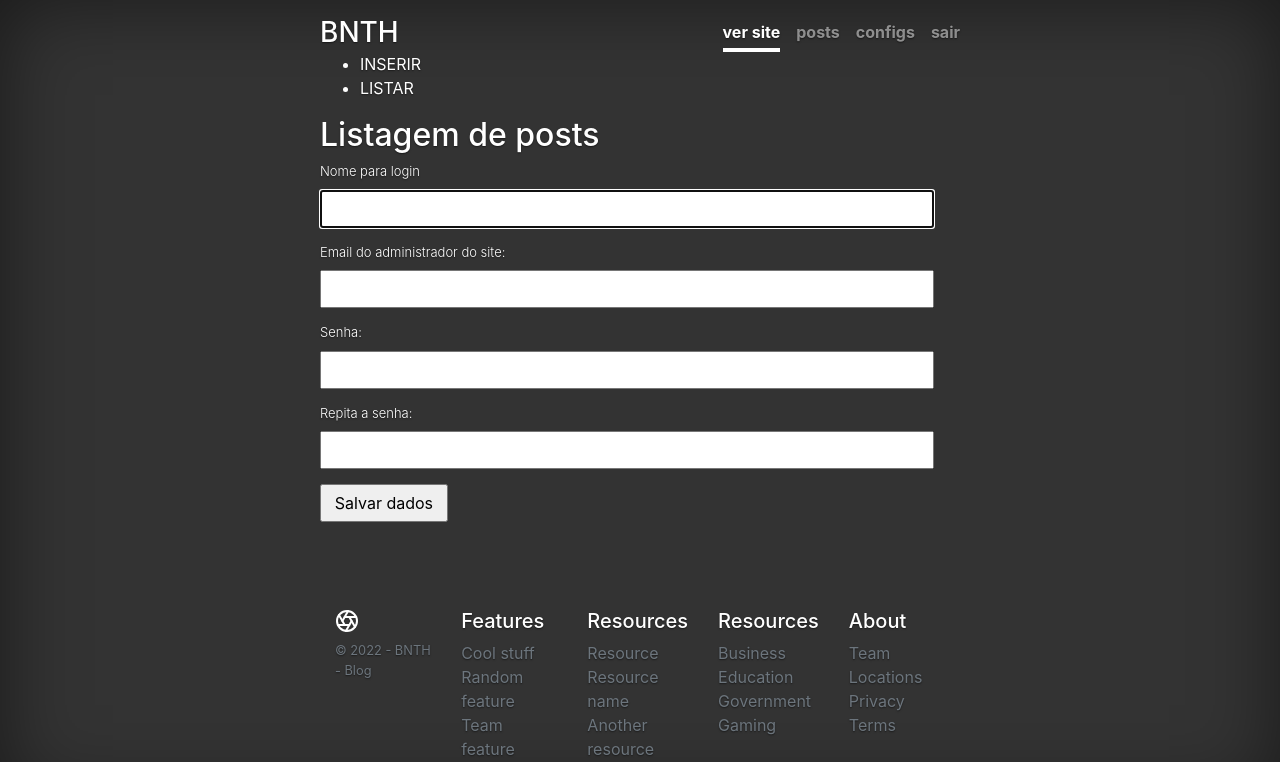
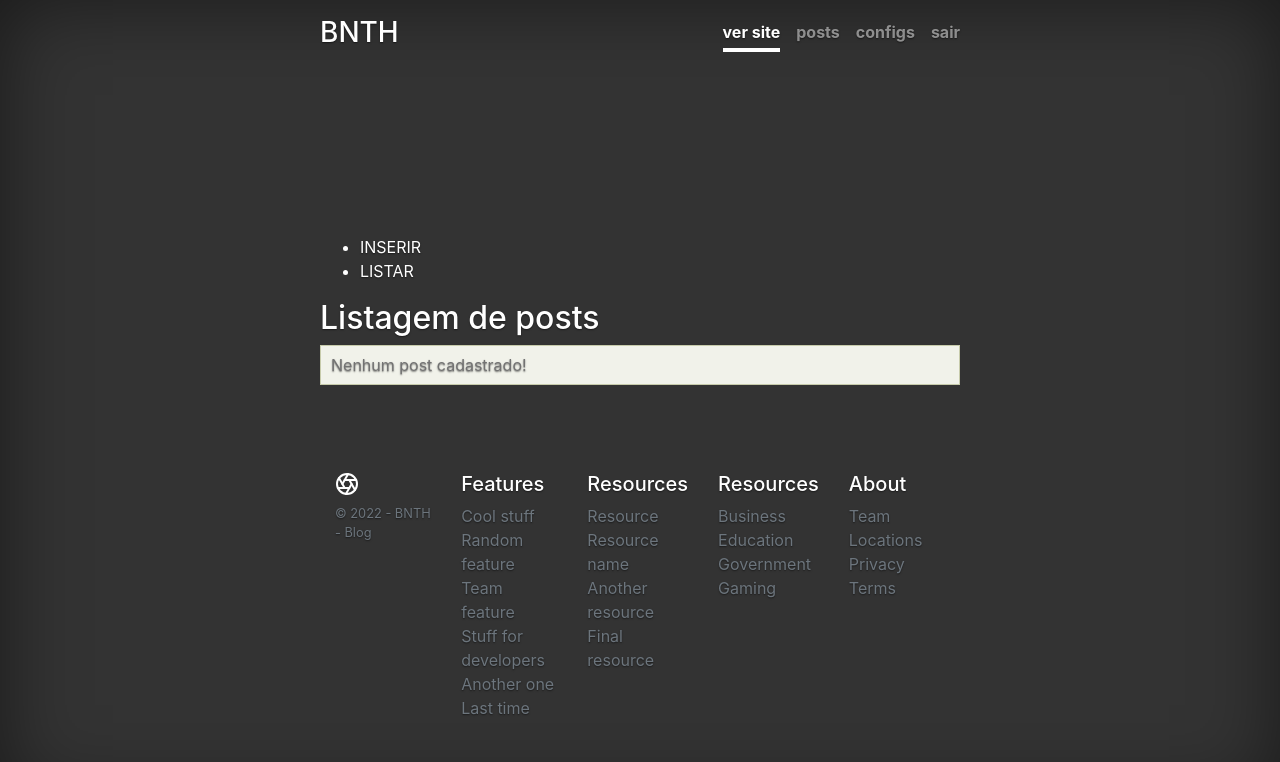
Before and after one commit to Jose-Benedito/beneblog_ci, a CodeIgniter app: page /database/index.php/post/listar in a window 1280 px wide. Shown: the top 762 px of the page. Run offline with CodeIgniter, Linux system fonts and the light colour scheme; the visitor is signed in with stand-in values (Sample User, id 1); some libraries are stand-ins or nearby versions.

Commit message:
Criado as configurações para acessar as opções de ação do posts(editar, cadastrar, excluir) com switch case.

```diff
--- a/application/config/routes.php
+++ b/application/config/routes.php
@@ -14,8 +14,8 @@ $route['faleconosco'] = 'Paginas/faleconosco';
 $route['trabalheconosco'] = 'Paginas/trabalheconosco';
 
 //para gerar o página post (que será alimentada pelo banco de dados)
-$route['post'] = 'Paginas';     // Requer parámetros 9caso não tenha, carrega a home)
-$route['post/(:num)'] = 'Paginas/post/$1';  // carrega a página com parâmetros
+$route['post'] = 'Post';     // Requer parámetros 9caso não tenha, carrega a home)
+$route['post/(:num)'] = 'Post/postagem/$1';  // carrega a página com parâmetros
 
 //carrega a página de login do sistema
 $route['login'] = 'Setup/login';
--- a/application/controllers/Post.php
+++ b/application/controllers/Post.php
@@ -22,7 +22,32 @@ class Post extends CI_Controller{
         //carrega a view
         $dados['titulo'] = 'BNTH - Listagem de posts';
         $dados['h2'] = 'Listagem de posts';
-        $dados['tela'] = 'litar'; //para carregar qual o tipo da view
+        $dados['tela'] = 'listar'; //para carregar qual o tipo da view
+        $this->load->view('painel/posts', $dados);
+    }
+    public function cadastrar(){
+        //verifica se o usuário está logado
+        verifica_login();
+
+        //regras de validação
+        $this->form_validation->set_rules('titulo', 'Título', 'trim|required');
+        $this->form_validation->set_rules('conteudo', 'Conteúdo', 'trim|required');
+        //verifica a validação
+        if($this->form_validation->run() == FALSE):
+            if(validation_errors()):
+                set_msg(validation_errors());
+            endif;
+        else:
+            $this->load->library('upload', $config);
+
+        endif;
+
+
+
+        //carrega a view
+        $dados['titulo'] = 'BNTH - Cadastro de posts';
+        $dados['h2'] = 'Cadastro de posts';
+        $dados['tela'] = 'cadastrar'; //para carregar qual o tipo da view
         $this->load->view('painel/posts', $dados);
     }
 }
--- a/application/helpers/funcoes_helper.php
+++ b/application/helpers/funcoes_helper.php
@@ -29,3 +29,13 @@ if(!function_exists('verifica_login')):
 
 	}
 endif;
+
+if(!function_exists('config_upload')):
+	//define as configurações para upload de imagens/arquivos
+	function config_upload($path='./uploads/', $types='jpg|png', $size=512){
+		$config['upload_path']= $path;
+		$config['allowed_types'] = $types;
+		$config['max_size'] = $size;
+		return $config;
+	}
+endif;
--- a/application/views/painel/posts.php
+++ b/application/views/painel/posts.php
@@ -2,8 +2,8 @@
 
 <div class="coluna col2">
     <ul class="sem-marcador sem-padding">
-        <li><a href="<?php echo base_url('post/cadastrar'); ?>">INSERIR</a></li>
-        <li><a href="<?php echo base_url('post/listar')  ?>">LISTAR</a></li>
+        <li><a href="<?php echo base_url('index.php/post/cadastrar'); ?>">INSERIR</a></li>
+        <li><a href="<?php echo base_url('index.php/post/listar')  ?>">LISTAR</a></li>
 
 </div>
     <div class="coluna col10">
@@ -16,10 +16,46 @@
 
             switch ($tela):
                 case 'listar':
-                    echo 'tela de listagem';
+                    if(isset($posts) && sizeof($posts) > 0):
+                        ?>
+                        <table>
+                            <thead>
+                                <th align="left">Título</th>
+                                <th align="right">Ações</th>
+                            </thead>
+                            <tbody>
+                                <?php
+                                foreach ($posts as $linha):
+                                    ?>
+                                    <tr>
+                                        <td class="titulo-post"><?php $linha->titulo; ?></td>
+                                        <td align="right" class="acoes"><?php echo anchor('post/editar/'.$linha->id, 'Editar'); ?> |
+                                        <?php echo anchor('post/excluir/'.$linha->id, 'Excluir');?> |
+                                        <?php echo anchor('postagem/'.$linha->id, 'Ver', array('target'=>'_blank')); ?> </td>
+
+                                    </tr>
+                                    <?php
+                                endforeach;
+
+                                ?>
+                            </tbody>
+                        </table>
+                        <?php
+                    else:
+                       echo '<div class="msg-box"><p>Nenhum post cadastrado!</p></div>';
+                    endif;
                 break;
                 case 'cadastrar':
-                    echo 'tela de cadastro';
+                    echo form_open_multipart();
+                    echo form_label('Título:', 'titulo');
+                    echo form_input('titulo', set_value('titulo'));
+                    echo form_label('Conteúdo:', 'conteudo');
+                    echo form_textarea('conteudo', set_value('conteudo'));
+                    echo form_label('Imagem do post (thumbnail):', 'imagem');
+                    echo form_upload('imagem');
+                    echo form_submit('enviar', 'Salvar post', array('class'=>'botao'));
+                    echo form_close();
+
                 break;
                 case 'editar':
                     echo 'tela de alteração';
@@ -29,17 +65,7 @@
                 break;
             endswitch;
 
-            echo form_open();
-            echo form_label('Nome para login', 'login');
-            echo form_input('login', set_value('login'), array('autofocus' => 'autofocus'));
-            echo form_label('Email do administrador do site:', 'email');
-            echo form_input('email', set_value('email'));
-            echo form_label('Senha: ', 'senha');
-            echo form_password('senha');
-            echo form_label('Repita a senha: ', 'senha2');
-            echo form_password('senha2');
-            echo form_submit('enviar',  'Salvar dados', array('class'=> 'botao'));
-            echo form_close();
+
 
 
 
```
